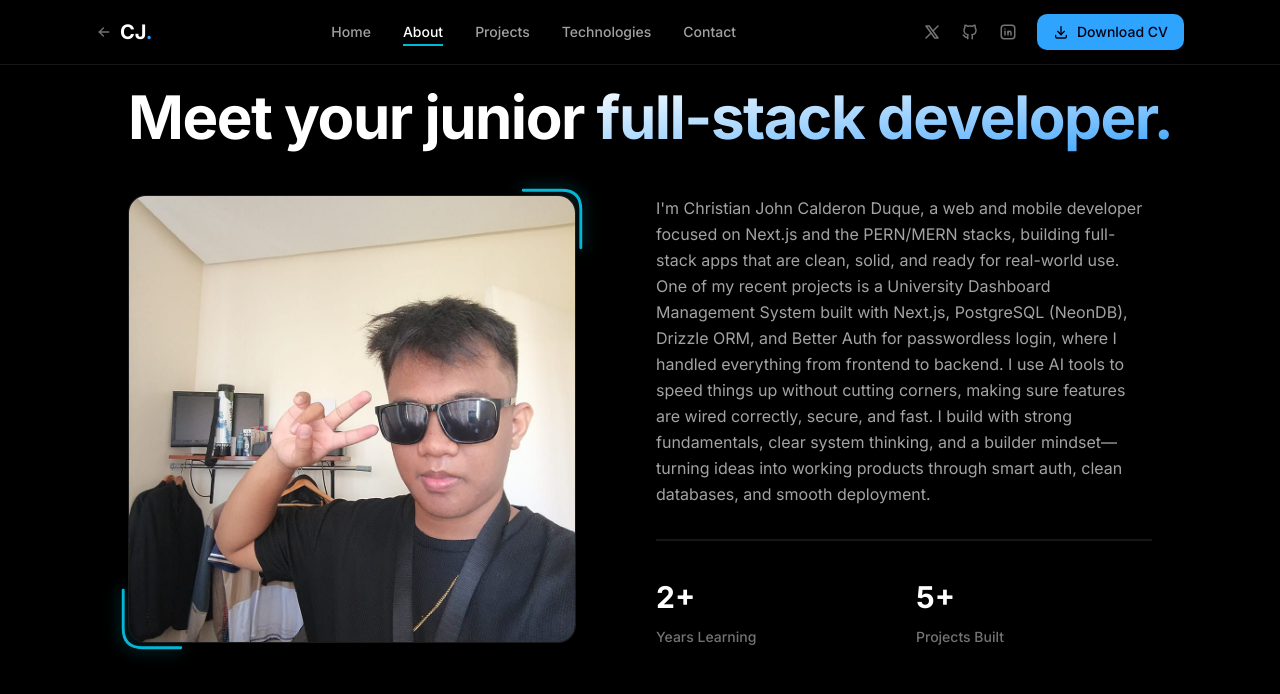
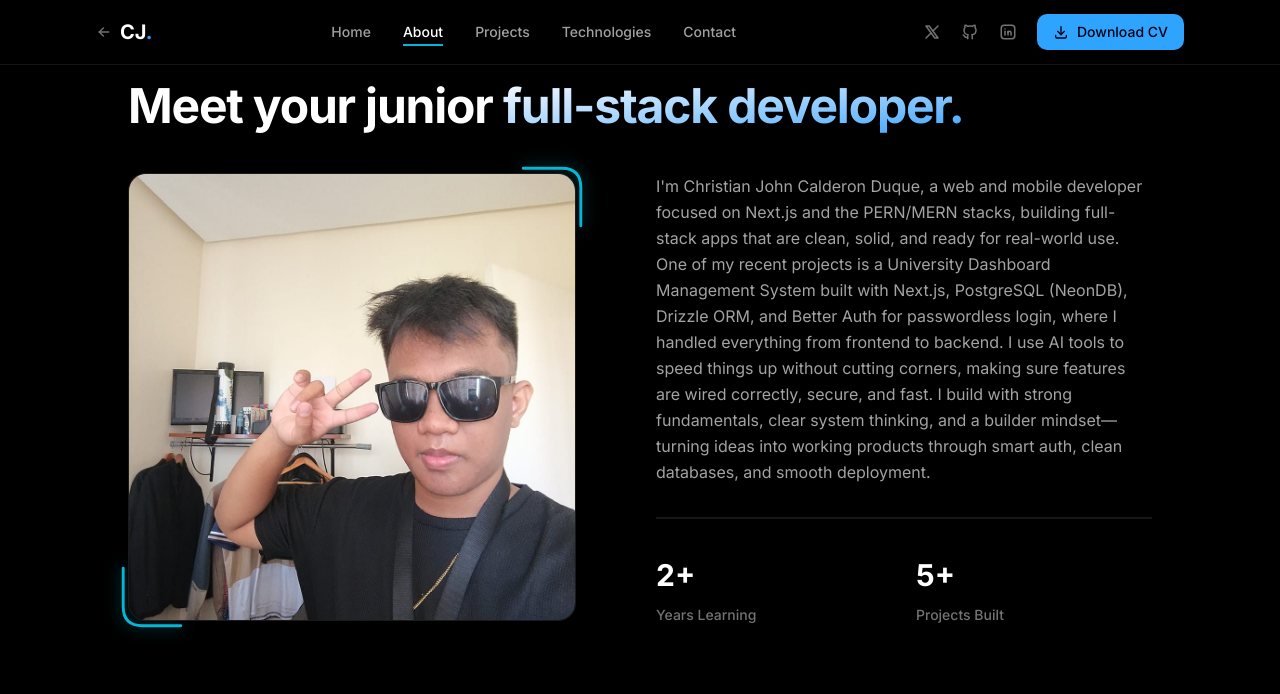
Before and after one commit to CJBLACK24/cjblack.dev-minimalistic-portfolio, a Next.js app: page /about in a window 1280 px wide. Shown: the top 694 px of the page. Built offline with nearby package versions, Linux system fonts and the light colour scheme.

Commit message:
feat: Implement the new About page with navigation, social links, CV download, and animated content.

```diff
--- a/app/about/page.tsx
+++ b/app/about/page.tsx
@@ -219,7 +219,7 @@ export default function AboutPage() {
             transition={{ duration: 0.5 }}
             className="mb-8 md:mb-10"
           >
-            <h1 className="text-2xl sm:text-3xl md:text-5xl lg:text-6xl font-bold tracking-tight leading-tight text-neutral-900 dark:text-white whitespace-nowrap">
+            <h1 className="text-3xl sm:text-4xl md:text-5xl lg:text-5xl font-bold tracking-tight leading-[1.1] text-neutral-900 dark:text-white">
               Meet your junior{" "}
               <span className="bg-linear-to-br from-cyan-600 to-cyan-400 dark:from-white dark:to-[#2FA4FF] bg-clip-text text-transparent">
                 full-stack developer.
```
